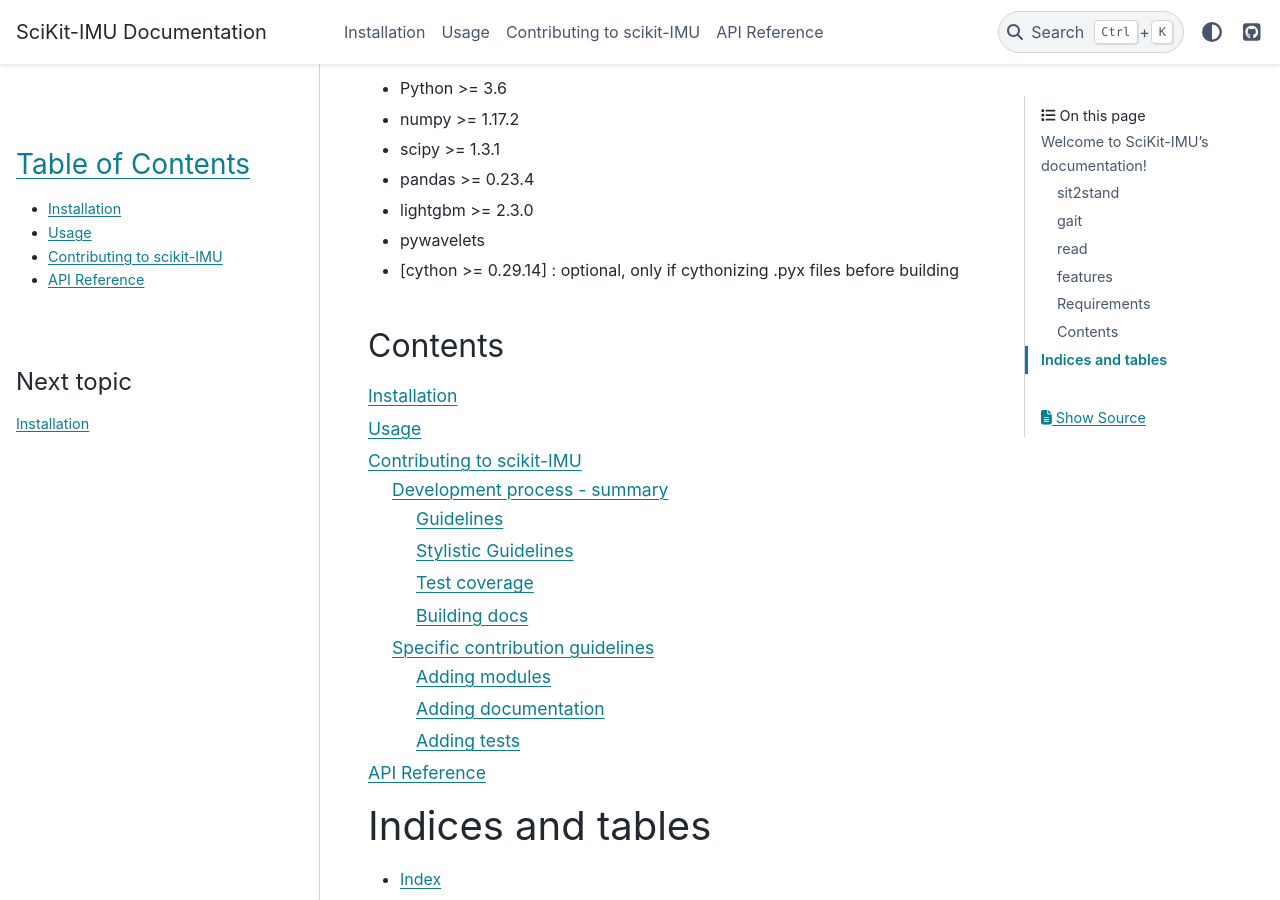
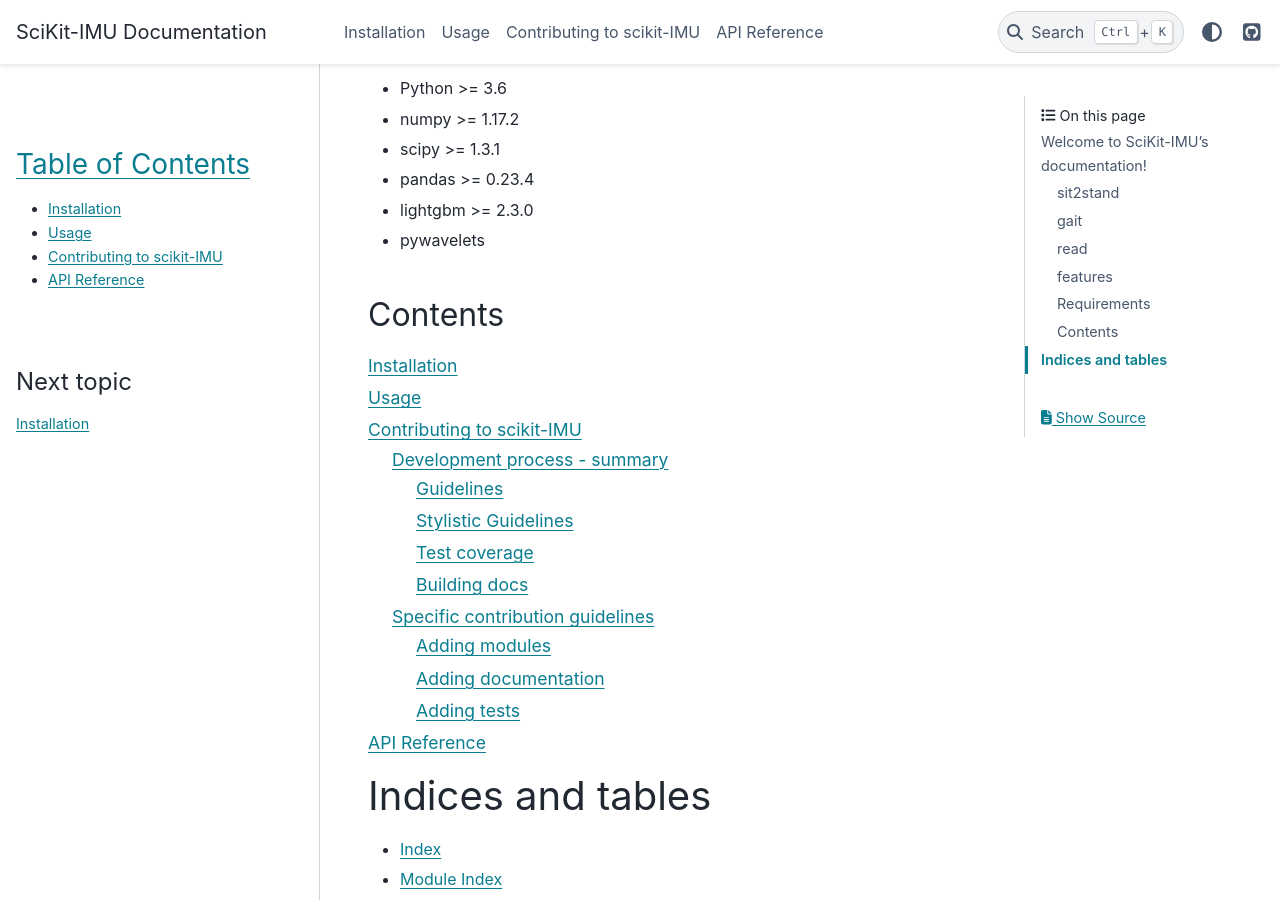
Before and after one commit to pfizer-opensource/scikit-digital-health, a Sphinx documentation site: the page built from docs/index.rst, in a window 1280 px wide and 900 px high, scrolled down 1259 px. Built offline with Sphinx 7.4.7 and the PyData theme 0.15.4, drawn with Linux system fonts in a browser that asks for light colours.

Commit message:
Remove cython requirement

```diff
--- a/docs/index.rst
+++ b/docs/index.rst
@@ -35,7 +35,6 @@
 - pandas >= 0.23.4
 - lightgbm >= 2.3.0
 - pywavelets
-- [cython >= 0.29.14] : optional, only if cythonizing .pyx files before building
 
 Contents
 --------
```
